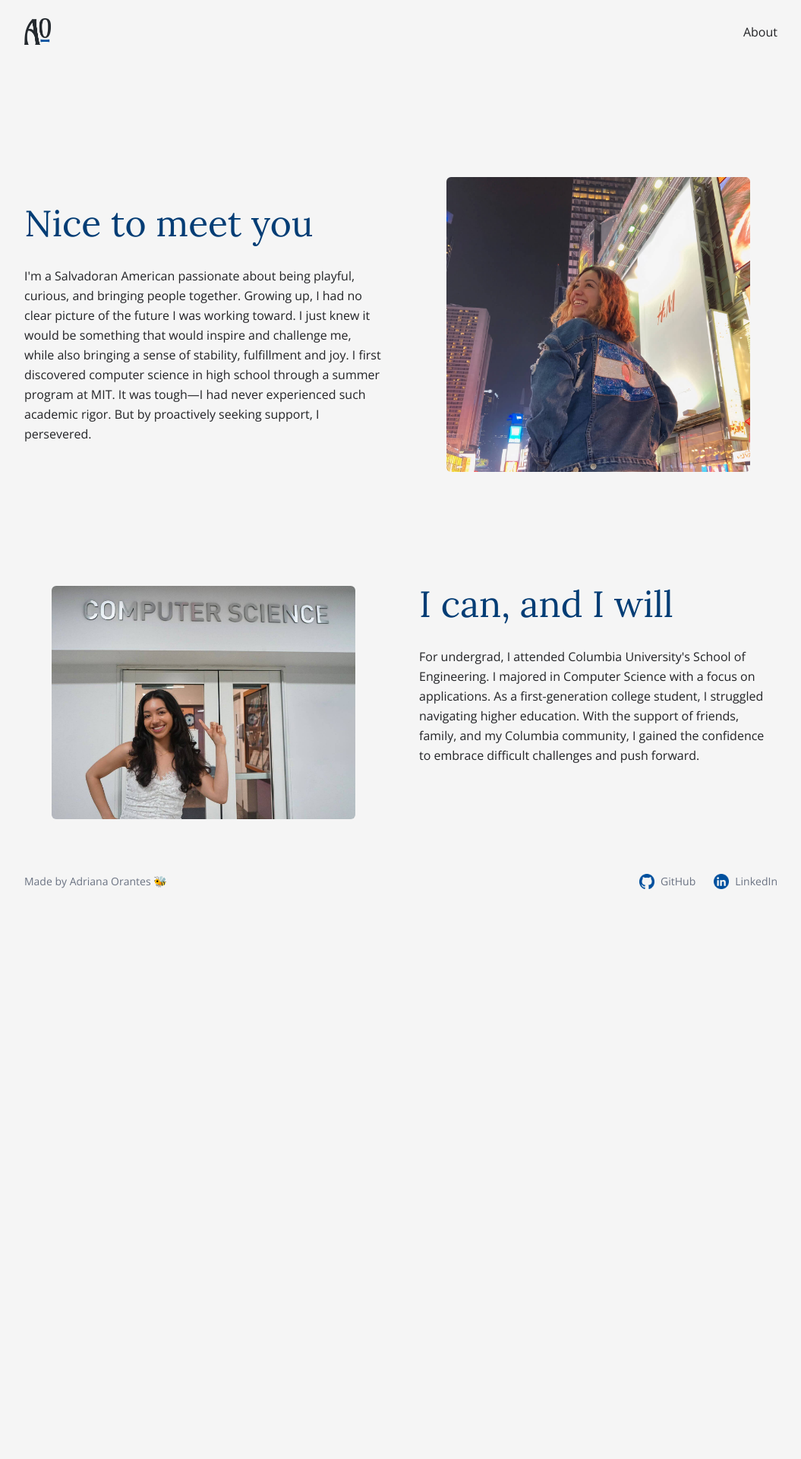
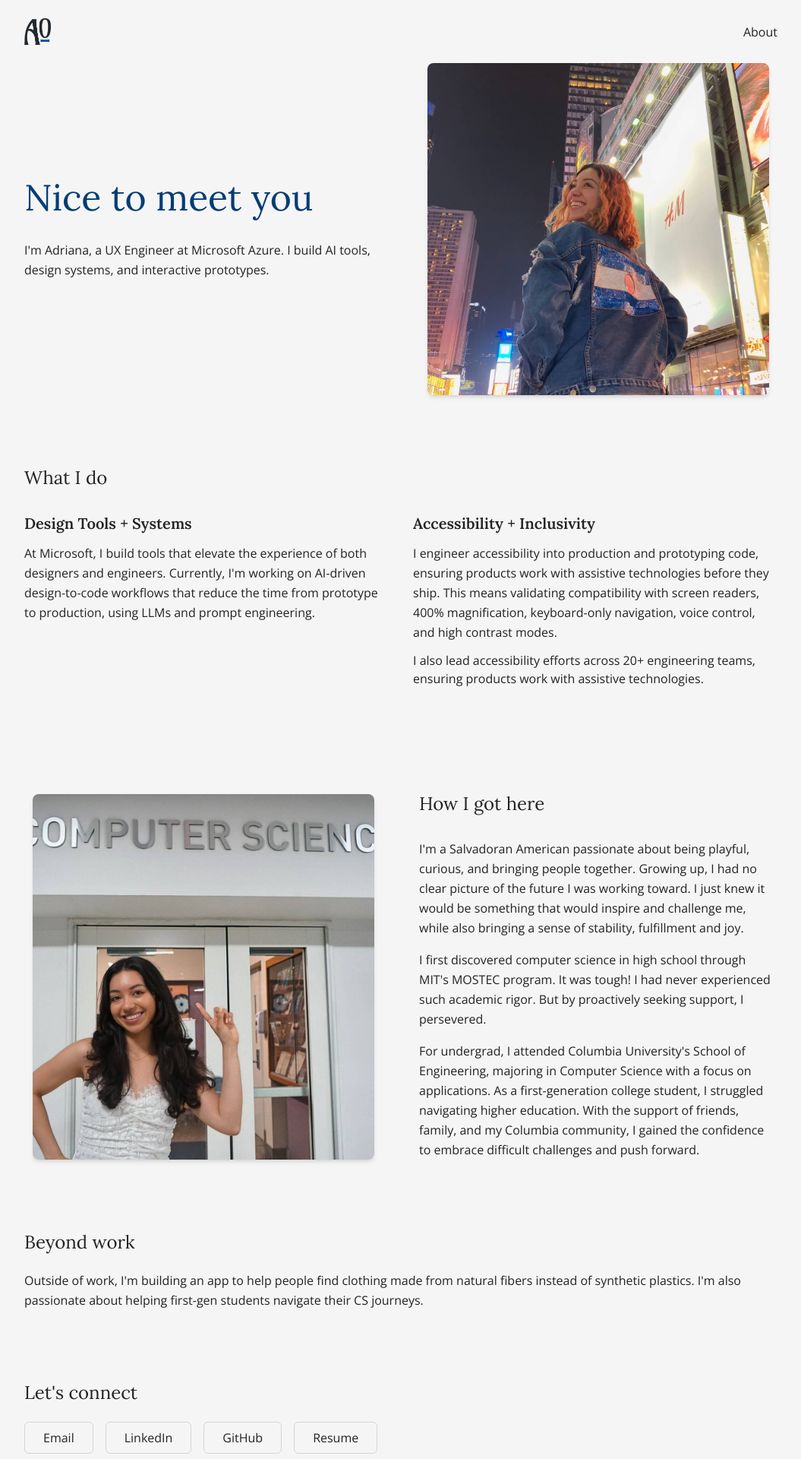
Before and after one commit to adr1-jpg/ux-portfolio, a Next.js app: page /about in a window 1280 px wide. Shown: the top 1920 px of the page at 76% size, without its empty margins (112-1167 px from the left). Before the commit the page ends 1194 px from the top, so only its background shows below. Built offline with nearby package versions, Linux system fonts and the light colour scheme.

Commit message:
About page: added more data

```diff
--- a/src/app/about/page.tsx
+++ b/src/app/about/page.tsx
@@ -2,48 +2,97 @@ import Image from "next/image";
 
 export default function About() {
   return (
-    <main className="flex flex-col px-4 md:px-0">
-      <div className="grid grid-cols-1 md:grid-cols-2 items-center gap-8 md:gap-12" style={{ minHeight: 'calc(100vh - 7rem)' }}>
+    <main className="flex flex-col px-4 md:px-0 gap-16 md:gap-24">
+      {/* Nice to meet you section */}
+      <section
+        className="grid grid-cols-1 md:grid-cols-2 items-center gap-8 md:gap-12"
+        style={{ minHeight: "50vh" }}
+      >
         <div className="flex flex-col gap-6 md:gap-8 text-center md:text-left">
           <h1 className="text-3xl md:text-5xl">Nice to meet you</h1>
-          <p className="text-sm md:text-base leading-relaxed">
-            I'm a Salvadoran American passionate about being playful, curious,
-            and bringing people together. Growing up, I had no clear picture of
-            the future I was working toward. I just knew it would be something
-            that would inspire and challenge me, while also bringing a sense of
-            stability, fulfillment and joy. I first discovered computer science
-            in high school through a summer program at MIT. It was tough—I had
-            never experienced such academic rigor. But by proactively seeking
-            support, I persevered.
+          <div className="space-y-4 text-sm md:text-base leading-relaxed">
+            <p>
+              I'm Adriana, a UX Engineer at Microsoft Azure. I build AI tools,
+              design systems, and interactive prototypes.
             </p>
+          </div>
         </div>
         <div className="flex justify-center">
           <Image
             src="/nyc-me.jpeg"
-            alt="Description of image"
-            width={500}
-            height={300}
+            alt="Adriana in NYC"
+            width={400}
+            height={500}
             priority
-            className="rounded-md w-auto h-auto max-w-[280px] md:max-w-[400px]"
+            className="rounded-lg object-cover w-full h-auto max-w-[320px] md:max-w-[450px] shadow-md"
           />
         </div>
+      </section>
+      {/* What I do section */}
+      <section className="flex flex-col gap-8 text-center md:text-left">
+        <h2 className="text-2xl md:text-4xl">What I do</h2>
+        <div className="grid grid-cols-1 md:grid-cols-2 gap-8">
+          <div className="space-y-3">
+            <h3 className="text-xl font-semibold">Design Tools + Systems</h3>
+            <p className="text-sm md:text-base leading-relaxed">
+              At Microsoft, I build tools that elevate the experience of both
+              designers and engineers. Currently, I'm working on AI-driven
+              design-to-code workflows that reduce the time from prototype to
+              production, using LLMs and prompt engineering.
+            </p>
           </div>
-      <div className="grid grid-cols-1 md:grid-cols-2 gap-8 md:gap-12 mt-8 md:mt-0">
+          <div className="space-y-3">
+            <h3 className="text-xl font-semibold">
+              Accessibility + Inclusivity
+            </h3>
+            <p className="text-sm md:text-base leading-relaxed">
+              I engineer accessibility into production and prototyping code,
+              ensuring products work with assistive technologies before they
+              ship. This means validating compatibility with screen readers,
+              400% magnification, keyboard-only navigation, voice control, and
+              high contrast modes.
+            </p>
+            <p>
+              I also lead accessibility efforts across 20+ engineering teams,
+              ensuring products work with assistive technologies.
+            </p>
+          </div>
+          <div className="space-y-3">
+            <h3 className="text-xl font-semibold"></h3>
+            <p className="text-sm md:text-base leading-relaxed"></p>
+          </div>
+        </div>
+      </section>
+      {/* How I got here section */}
+      <section className="grid grid-cols-1 md:grid-cols-2 gap-8 md:gap-12">
         <div className="flex justify-center order-2 md:order-1">
           <Image
             src="/me-cs.jpg"
-            alt="Description of another image"
-            width={500}
-            height={300}
+            alt="Adriana at Columbia Computer Science"
+            width={400}
+            height={600}
             priority
-            className="rounded-md w-auto h-auto max-w-[280px] md:max-w-[400px]"
+            className="rounded-lg object-cover w-full h-auto max-w-[320px] md:max-w-[450px] shadow-md"
           />
         </div>
         <div className="flex flex-col gap-6 md:gap-8 text-center md:text-left order-1 md:order-2">
-          <h1 className="text-3xl md:text-5xl">I can, and I will</h1>
-          <p className="text-sm md:text-base leading-relaxed">
+          <h2 className="text-2xl md:text-4xl">How I got here</h2>
+          <div className="space-y-4 text-sm md:text-base leading-relaxed">
+            <p>
+              I'm a Salvadoran American passionate about being playful, curious,
+              and bringing people together. Growing up, I had no clear picture
+              of the future I was working toward. I just knew it would be
+              something that would inspire and challenge me, while also bringing
+              a sense of stability, fulfillment and joy.
+            </p>
+            <p>
+              I first discovered computer science in high school through MIT's
+              MOSTEC program. It was tough! I had never experienced such
+              academic rigor. But by proactively seeking support, I persevered.
+            </p>
+            <p>
               For undergrad, I attended Columbia University's School of
-            Engineering. I majored in Computer Science with a focus on
+              Engineering, majoring in Computer Science with a focus on
               applications. As a first-generation college student, I struggled
               navigating higher education. With the support of friends, family,
               and my Columbia community, I gained the confidence to embrace
@@ -51,6 +100,54 @@ export default function About() {
             </p>
           </div>
         </div>
+      </section>
+
+      {/* Beyond work section */}
+      <section className="flex flex-col gap-6 text-center md:text-left">
+        <h2 className="text-2xl md:text-4xl">Beyond work</h2>
+        <p className="text-sm md:text-base leading-relaxed">
+          Outside of work, I'm building an app to help people find clothing made
+          from natural fibers instead of synthetic plastics. I'm also passionate
+          about helping first-gen students navigate their CS journeys.
+        </p>
+      </section>
+
+      {/* Let's connect section */}
+      <section className="flex flex-col gap-6 text-center md:text-left">
+        <h2 className="text-2xl md:text-4xl">Let's connect</h2>
+        <div className="flex gap-4 justify-center md:justify-start flex-wrap">
+          <a
+            href="mailto:orantesadri1@gmail.com"
+            className="px-6 py-2 border border-gray-300 rounded-md hover:bg-gray-50 transition-colors text-sm md:text-base"
+          >
+            Email
+          </a>
+          <a
+            href="https://www.linkedin.com/in/adriana-orantes/"
+            target="_blank"
+            rel="noopener noreferrer"
+            className="px-6 py-2 border border-gray-300 rounded-md hover:bg-gray-50 transition-colors text-sm md:text-base"
+          >
+            LinkedIn
+          </a>
+          <a
+            href="https://github.com/adr1-jpg"
+            target="_blank"
+            rel="noopener noreferrer"
+            className="px-6 py-2 border border-gray-300 rounded-md hover:bg-gray-50 transition-colors text-sm md:text-base"
+          >
+            GitHub
+          </a>
+          <a
+            href="https://docs.google.com/document/d/1YEoeWHF4jqr3WS938hHSKB3Rxo8hq9-t74FeBPZSOSw/edit?usp=sharing"
+            target="_blank"
+            rel="noopener noreferrer"
+            className="px-6 py-2 border border-gray-300 rounded-md hover:bg-gray-50 transition-colors text-sm md:text-base"
+          >
+            Resume
+          </a>
+        </div>
+      </section>
     </main>
   );
 }
--- a/src/app/page.tsx
+++ b/src/app/page.tsx
@@ -16,7 +16,6 @@ export default function Home() {
           </p>
         </div>
         <div className="flex justify-center md:justify-start">
-          <div style={{ backgroundColor: '#f0f0f0', borderRadius: '6px' }}>
           <Image
             src="/headshot.png"
             alt="Profile Picture of the author"
@@ -27,10 +26,9 @@ export default function Home() {
           />
         </div>
       </div>
-      </div>
       <div className="flex flex-col mt-8 md:mt-0">
         <h2 className="mb-6 text-center md:text-left">Check out my work ✨</h2>
-        <div className="grid grid-cols-1 md:grid-cols-2 gap-6 md:gap-8">
+        <div className="grid grid-cols-1 md:grid-cols-2 gap-12 md:gap-8">
           <a
             href="https://github.com/adr1-jpg/fluentui-contrib/tree/6307a97b0424c3e5c069a5bf6d2dfc0b2f5d1fca/packages/azure-theme"
             target="_blank"
@@ -48,8 +46,7 @@ export default function Home() {
             <div className="p-6 space-y-4">
               <h3 className="text-2xl font-semibold text-gray-900">Azure-Theme</h3>
               <p className="text-gray-600 leading-relaxed">
-                A custom theme package for Fluent UI, aligning components with
-                Azure Portal's brand colors and design language.
+                A custom npm package that applies Azure Portal's brand system to Fluent UI, used by 10+ teams across Azure Portal to accelerate development and ensure visual consistency.
               </p>
               <p className="text-sm text-gray-500 leading-relaxed">
                 In 2022, Microsoft launched{" "}
@@ -69,7 +66,7 @@ export default function Home() {
                 <span
                   onClick={(e) => {
                     e.stopPropagation();
-                    window.open("https://www.npmjs.com/package/@fluentui/azure-themes?activeTab=readme", "_blank");
+                    window.open("https://www.npmjs.com/package/@fluentui-contrib/azure-theme?activeTab=readme", "_blank");
                   }}
                   className="hover:opacity-70 transition-opacity flex items-center justify-center cursor-pointer"
                   aria-label="View on NPM"
@@ -116,7 +113,7 @@ export default function Home() {
             <div className="p-6 space-y-4">
               <h3 className="text-2xl font-semibold text-gray-900">Azure Portal Prototyping</h3>
               <p className="text-gray-600 leading-relaxed">
-                Create high-fidelity, pixel-perfect interactive prototypes for Azure Portal features and redesigns.
+                Engineer interactive React prototypes for Azure Portal features, collaborating with researchers to validate designs and inform product direction for millions of users.
               </p>
               <p className="text-sm text-gray-500 leading-relaxed">
                 Work includes prototyping the CLI experience, exploring new layout patterns, and validating design concepts for various portal features to support user research and stakeholder alignment.
```
Lines whose indentation alone changed are shown as unchanged.
